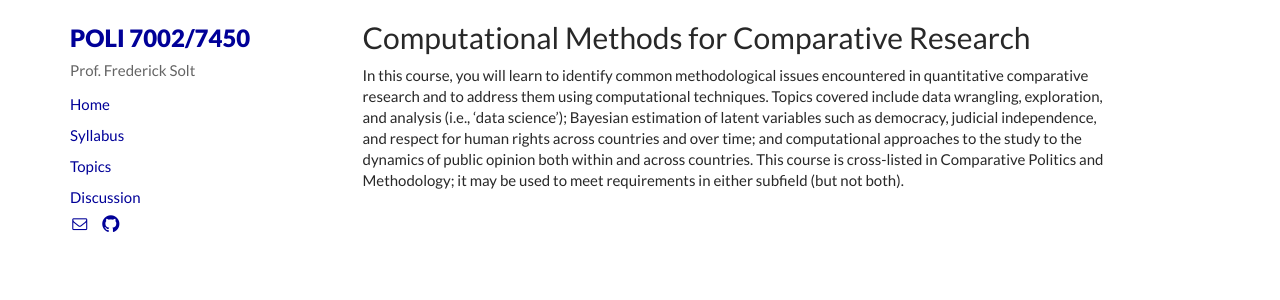
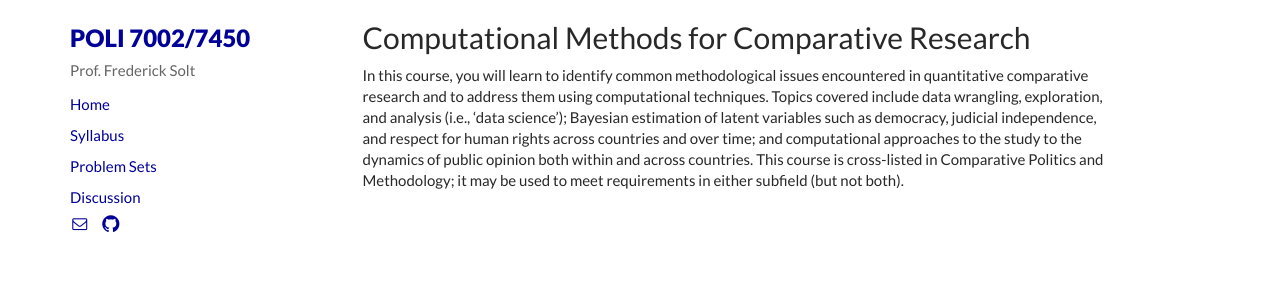
Before and after one commit to cmcr-class/cmcr-class.github.io, a Jekyll site: the page built from index.md, in a window 1280 px wide. Shown: the top 300 px of the page. Built offline with Jekyll 4.4.1, drawn with Linux system fonts in a browser that asks for light colours; nearby versions of some CDN libraries; comment, search, counter and statistics services are not loaded.

Commit message:
add link to problem sets

```diff
--- a/_includes/sidebar.html
+++ b/_includes/sidebar.html
@@ -4,7 +4,7 @@
 <ul class="nav nav-list sidebar-nav">
   <li><a href="/">Home</a></li>
   <li><a href=https://github.com/cmcr-class/cmcr-class.github.io/blob/master/syllabus/7450CMCR_SylF16.pdf>Syllabus</a></li>
-  <li><a href="/topics">Topics</a></li>
+  <li><a href=https://github.com/cmcr-class/cmcr-class.github.io/tree/master/problem_sets>Problem Sets</a></li>
   <li><a href=https://github.com/cmcr-class/Discussion/issues>Discussion</a></li>
 </ul>
 
```
